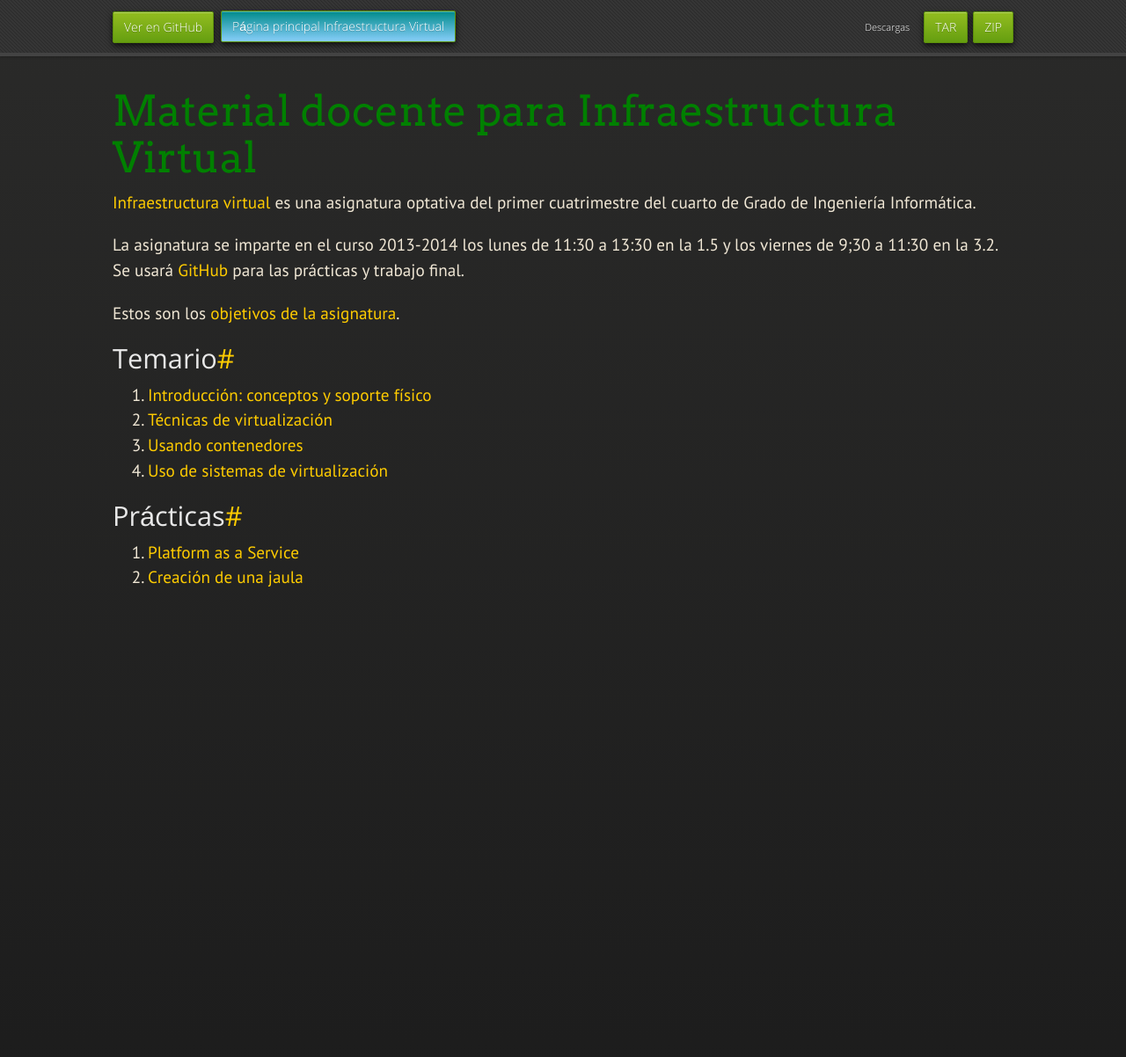
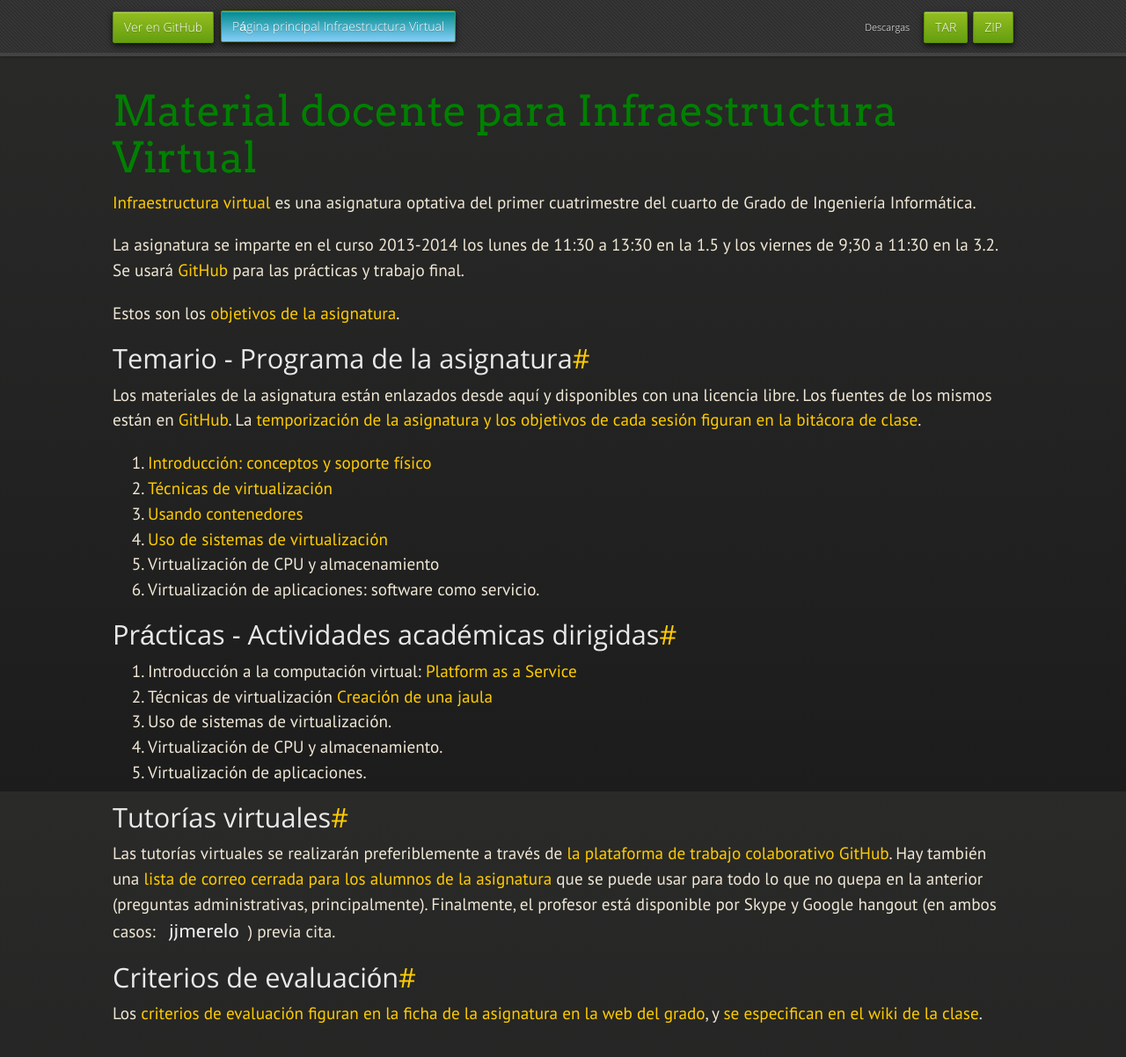
Before and after one commit to JJ/IV, a Jekyll site: the page built from index.md, in a window 1280 px wide and 1277 px high. Shown: the top 1202 px of the window at 88% size. Built offline with Jekyll 4.4.1, drawn with Linux system fonts in a browser that asks for light colours; nearby versions of some CDN libraries; some web fonts are replaced.

Commit message:
Sync README.md and  from master to gh-pages

```diff
--- a/index.md
+++ b/index.md
@@ -16,16 +16,48 @@ La asignatura se imparte en el curso 2013-2014 los lunes de 11:30 a
 
 Estos son los [objetivos de la asignatura](documentos/objetivos).
 
-Temario
-------------
+Temario - Programa de la asignatura
+------------------------------------------------------
+
+Los materiales de la asignatura están enlazados desde aquí y
+disponibles con una licencia libre. Los fuentes de los mismos están en
+[GitHub](http://github.com/JJ/IV). La
+[temporización de la asignatura y los objetivos de cada sesión figuran en la bitácora de clase](https://github.com/IV-GII/GII-2013/wiki/IvGii2013).
 
 1. [Introducción: conceptos y soporte físico](documentos/temas/Intro_concepto_y_soporte_fisico)
 2. [Técnicas de virtualización](documentos/temas/Tecnicas_de_virtualizacion)
 3. [Usando contenedores](documentos/temas/Contenedores)
 4. [Uso de sistemas de virtualización](documentos/temas/Uso_de_sistemas)
+5. Virtualización de CPU y almacenamiento
+6. Virtualización de aplicaciones: software como servicio.
 
-Prácticas
+
+
+Prácticas - Actividades académicas dirigidas
 -------------
 
-1. [Platform as a Service](documentos/practicas/1.PaaS)
-2. [Creación de una jaula](documentos/practicas/2.Jaula)
+1. Introducción a la computación virtual: [Platform as a Service](documentos/practicas/1.PaaS)
+2. Técnicas de virtualización [Creación de una jaula](documentos/practicas/2.Jaula)
+3. Uso de sistemas de virtualización.
+4. Virtualización de CPU y almacenamiento.
+5. Virtualización de aplicaciones.
+
+Tutorías virtuales
+----
+
+Las tutorías virtuales se realizarán preferiblemente a través de
+[la plataforma de trabajo colaborativo GitHub](https://github.com/IV-GII/GII-2013/issues?state=open). Hay
+también una
+[lista de correo cerrada para los alumnos de la asignatura](https://groups.google.com/forum/#!forum/iv-ugr-2013)
+que se puede usar para todo lo que no quepa en la anterior (preguntas
+administrativas, principalmente). Finalmente, el profesor está
+disponible por Skype y Google hangout (en ambos casos: `jjmerelo`)
+previa cita.
+
+Criterios de evaluación
+---
+
+Los
+[criterios de evaluación figuran en la ficha de la asignatura en la web del grado](http://grados.ugr.es/informatica/pages/infoacademica/guias_docentes/espti/infraestructuravirtual),
+y
+[se especifican en el wiki de la clase](https://github.com/IV-GII/GII-2013/wiki/Metodologiaycriteriosdeevaluacion).
```
